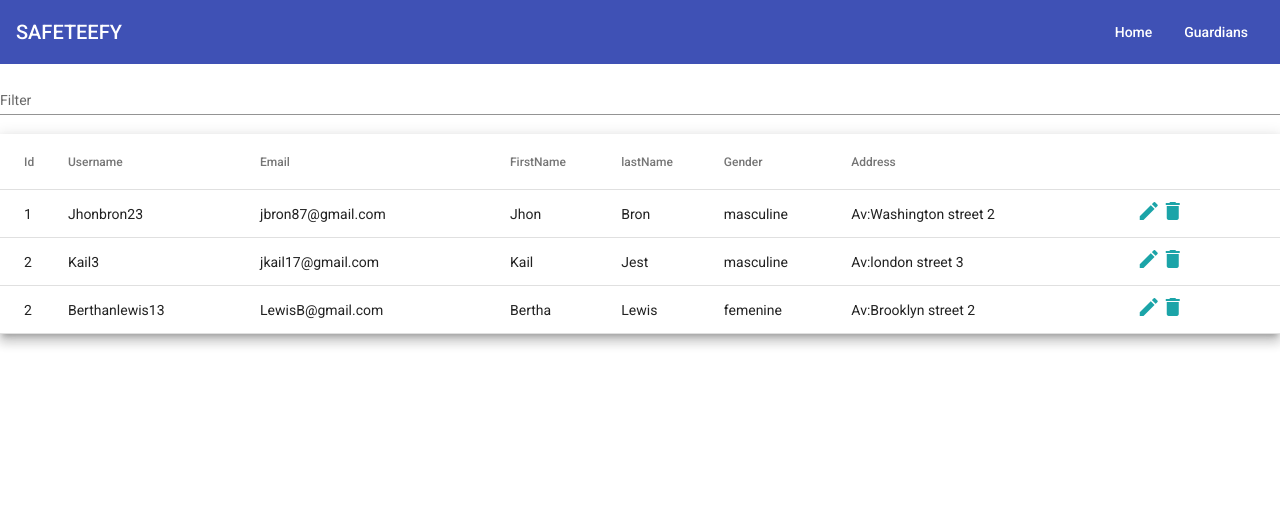
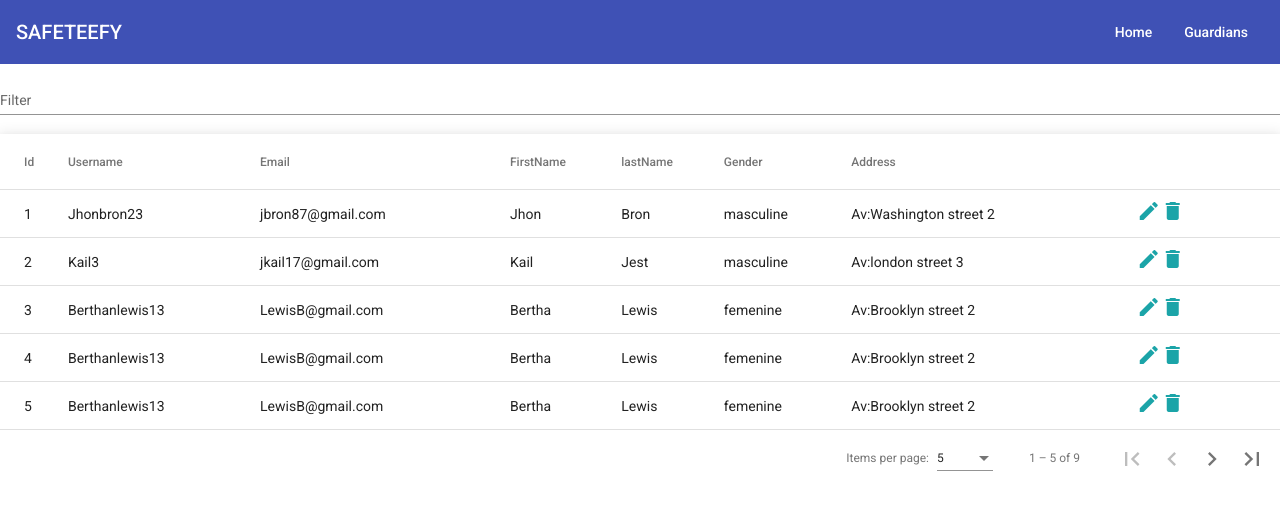
Before and after one commit to JesussPacheco/Crud-Angular-Material-Desing, an Angular app: page /home in a window 1280 px wide. Shown: the top 510 px of the page. Built offline with nearby package versions, Linux system fonts and the light colour scheme; data requests are answered from the project's data file.

Commit message:
add-paginator

```diff
--- a/server/db.json
+++ b/server/db.json
@@ -2,6 +2,12 @@
   "Guardians":[
     {"id": 1,"username": "Jhonbron23","email": "jbron87@gmail.com","firstName": "Jhon","lastName": "Bron" ,"gender":"masculine","address": "Av:Washington street 2" },
     {"id": 2,"username": "Kail3","email": "jkail17@gmail.com","firstName": "Kail","lastName": "Jest" ,"gender":"masculine","address": "Av:london street 3" },
-    {"id": 2,"username": "Berthanlewis13","email": "LewisB@gmail.com","firstName": "Bertha","lastName": "Lewis" ,"gender":"femenine","address": "Av:Brooklyn street 2" }
+    {"id": 3,"username": "Berthanlewis13","email": "LewisB@gmail.com","firstName": "Bertha","lastName": "Lewis" ,"gender":"femenine","address": "Av:Brooklyn street 2" },
+    {"id": 4,"username": "Berthanlewis13","email": "LewisB@gmail.com","firstName": "Bertha","lastName": "Lewis" ,"gender":"femenine","address": "Av:Brooklyn street 2" },
+    {"id": 5,"username": "Berthanlewis13","email": "LewisB@gmail.com","firstName": "Bertha","lastName": "Lewis" ,"gender":"femenine","address": "Av:Brooklyn street 2" },
+    {"id": 6,"username": "Berthanlewis13","email": "LewisB@gmail.com","firstName": "Bertha","lastName": "Lewis" ,"gender":"femenine","address": "Av:Brooklyn street 2" },
+    {"id": 7,"username": "Berthanlewis13","email": "LewisB@gmail.com","firstName": "Bertha","lastName": "Lewis" ,"gender":"femenine","address": "Av:Brooklyn street 2" },
+    {"id": 8,"username": "Berthanlewis13","email": "LewisB@gmail.com","firstName": "Bertha","lastName": "Lewis" ,"gender":"femenine","address": "Av:Brooklyn street 2" },
+    {"id": 9,"username": "Berthanlewis13","email": "LewisB@gmail.com","firstName": "Bertha","lastName": "Lewis" ,"gender":"femenine","address": "Av:Brooklyn street 2" }
   ]
 }
--- a/src/app/guardians/guardians.component.html
+++ b/src/app/guardians/guardians.component.html
@@ -9,7 +9,7 @@
 
   <!-- Position Column -->
   <ng-container matColumnDef="id">
-    <th mat-header-cell *matHeaderCellDef> Id </th>
+    <th mat-header-cell *matHeaderCellDef > Id </th>
     <td mat-cell *matCellDef="let element"> {{element.id}} </td>
   </ng-container>
 
@@ -59,7 +59,7 @@
       </a>
     </td>
   </ng-container>
-
   <tr mat-header-row *matHeaderRowDef="displayedColumns"></tr>
   <tr mat-row *matRowDef="let row; columns: displayedColumns;"></tr>
 </table>
+<mat-paginator [pageSize]="5" [pageSizeOptions]="[5, 10, 15]" showFirstLastButtons></mat-paginator>
--- a/src/app/guardians/guardians.component.ts
+++ b/src/app/guardians/guardians.component.ts
@@ -1,7 +1,8 @@
-import { Component, OnInit } from '@angular/core';
+import {Component, OnInit, ViewChild} from '@angular/core';
 import {GuardiansService} from "./services/guardians.service";
 import {Guardian} from "./Models/guardian";
 import {MatTableDataSource} from "@angular/material/table";
+import {MatPaginator} from "@angular/material/paginator";
 @Component({
   selector: 'app-guardians',
   templateUrl: './guardians.component.html',
@@ -11,10 +12,17 @@ import {MatTableDataSource} from "@angular/material/table";
 export class GuardiansComponent implements OnInit {
   displayedColumns: string[] = ['id', 'username', 'email', 'firstName','lastName','gender','address','actions'];
   dataSource = new MatTableDataSource<Guardian>();
+  @ViewChild(MatPaginator, {static: true})
+  paginator!: MatPaginator;
   constructor(private guardiansService:GuardiansService) {}
   ngOnInit(): void {
     this.retrieveGuardians();
   }
+  ngAfterViewInit() {
+    this.dataSource.paginator = this.paginator;
+  }
+
+
   applyFilter(event: Event) {
     const filterValue = (event.target as HTMLInputElement).value;
     this.dataSource.filter = filterValue.trim().toLowerCase();
--- a/src/app/material/material.module.ts
+++ b/src/app/material/material.module.ts
@@ -14,6 +14,7 @@ import { MatToolbarModule } from "@angular/material/toolbar";
 import {MatMenuModule} from "@angular/material/menu";
 import {MatDialogModule} from "@angular/material/dialog";
 import {MatTableModule} from '@angular/material/table';
+import {MatPaginatorModule} from '@angular/material/paginator';
 @NgModule({
   declarations: [],
   imports: [
@@ -34,6 +35,7 @@ import {MatTableModule} from '@angular/material/table';
     MatMenuModule,
     MatDialogModule,
     MatTableModule,
+    MatPaginatorModule
   ]
 })
 export class MaterialModule { }
```
